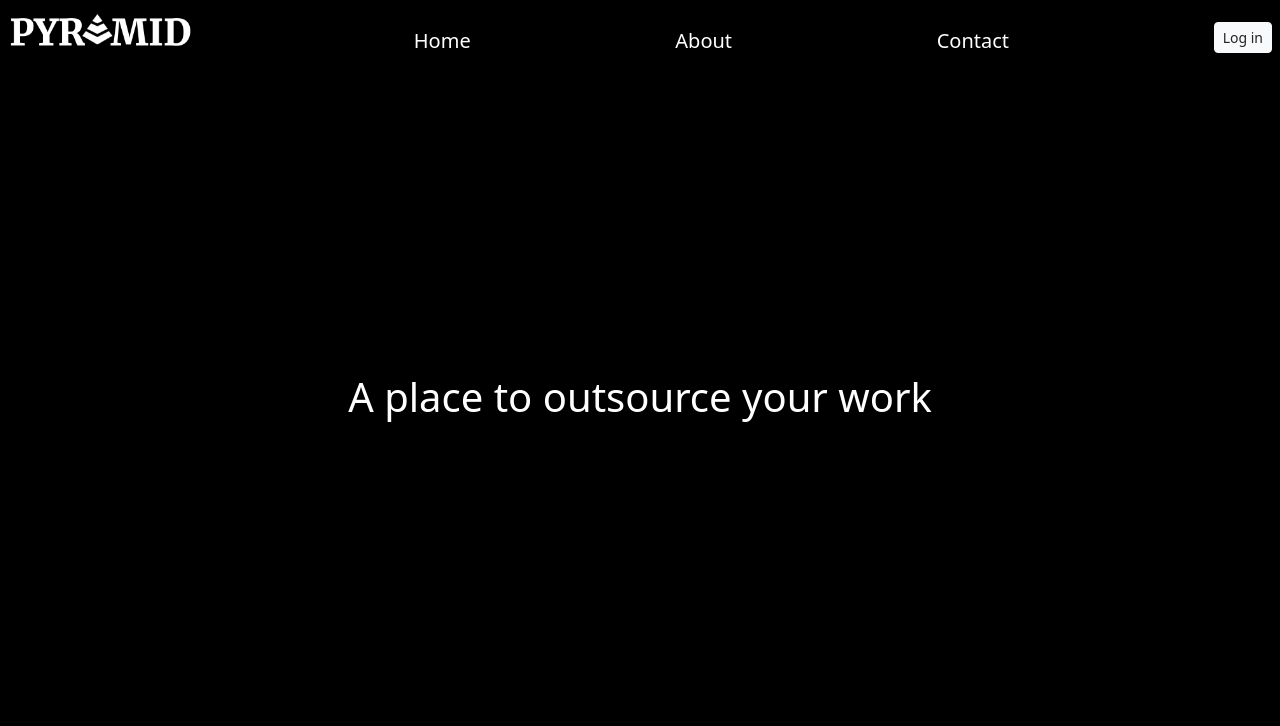
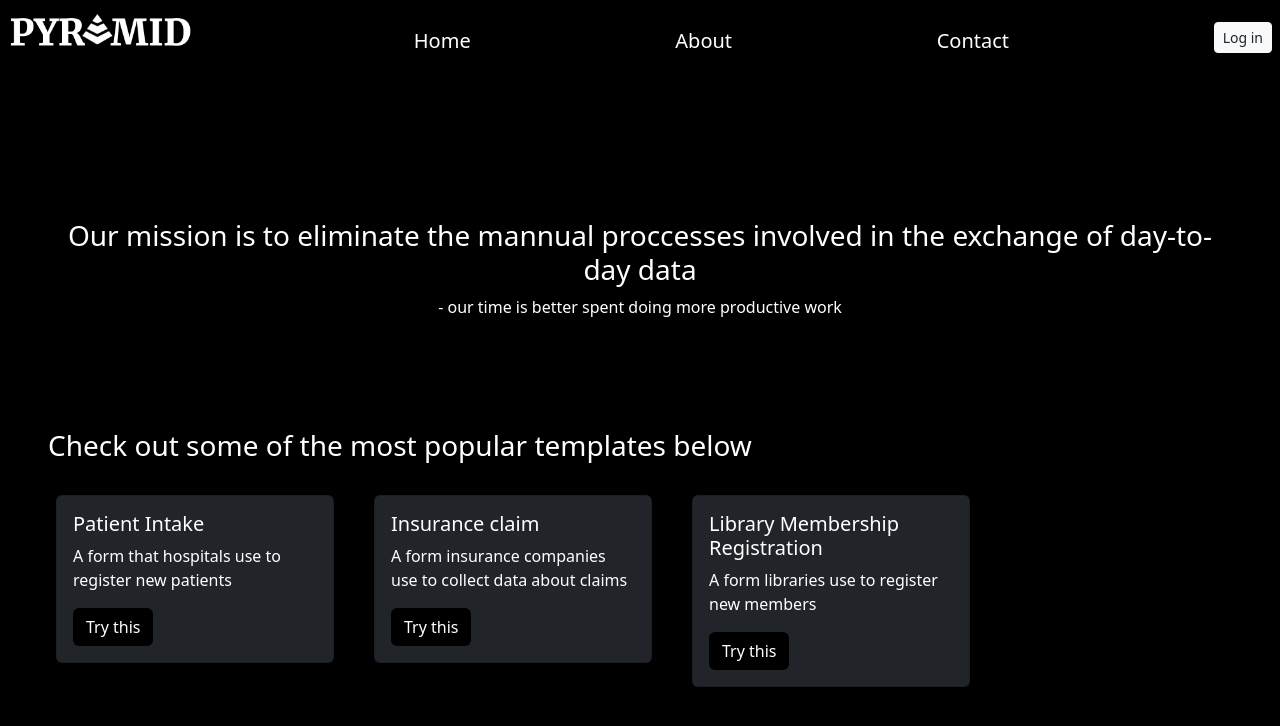
Before and after one commit to BigDaddyAlex/Pyramid-Client, a React (Create React App) app: page /home in a window 1280 px wide. Shown: the top 726 px of the page. Built offline with nearby package versions, Linux system fonts and the light colour scheme.

Commit message:
updating homepage

```diff
--- a/src/App.js
+++ b/src/App.js
@@ -14,6 +14,7 @@ import LoginPage from './components/LoginPage';
 import SignupPage from './components/SignupPage';
 import VerifySignup from './components/VerifySignup';
 import Search from './components/Search';
+import HomeCard from './components/HomeCard.tsx';
 
 
 let logoutTimer;
@@ -90,6 +91,8 @@ const App = () => {
     >
       <div className="App bg-black" style={{ height: 999 }}>
         <Navbar />
+        <div className='p-5'>
+
           <Routes>
             <Route path="" element={<PrivateRoute />}></Route>
             <Route path="home" element={<Home />} />
@@ -102,6 +105,9 @@ const App = () => {
             <Route path="search/*" element={<Search />} />
           </Routes>
         </div>
+
+
+      </div>
     </AuthContext.Provider>
   );
 };
--- a/src/components/Home.js
+++ b/src/components/Home.js
@@ -1,6 +1,7 @@
 import React, { useEffect, useContext } from 'react';
 import { useNavigate } from 'react-router-dom';
 import AuthContext from './AuthContext';
+import HomeCard from './HomeCard.tsx'
 
 function Home() {
 
@@ -14,15 +15,26 @@ function Home() {
   }, [cxt.isLoggedIn]);
 
   return (
-    <div className=" d-flex justify-content-center">
-      <div className=" d-flex align-items-center " style={{ height: "85vh" }}>
-        <span className="text-center">
-          <div class="row text-white">
-            <h1>A place to outsource your work</h1>
-          </div>
-        </span>
+    <div>
+      <div className=" d-flex justify-content-center">
+        <div className=" d-flex align-items-center " style={{ height: "40vh" }}>
+          <span className="text-center">
+            <div class="row text-white">
+              <h3 className='text-white'>Our mission is to eliminate the mannual proccesses involved in the exchange of day-to-day data</h3>
+              <div className='text-white'>- our time is better spent doing more productive work</div>
+            </div>
+          </span>
+        </div>
+      </div>
+      <div className='row'>
+        <h3 className='text-white'>Check out some of the most popular templates below</h3>
+        <HomeCard title='Patient Intake' description='A form that hospitals use to register new patients' />
+        <HomeCard title='Insurance claim' description='A form insurance companies use to collect data about claims' />
+        <HomeCard title='Library Membership Registration' description='A form libraries use to register new members' />
       </div>
     </div>
+
+
   );
 }
 
--- /dev/null
+++ b/src/components/HomeCard.tsx
@@ -0,0 +1,17 @@
+import React from 'react';
+
+const HomeCard = (props) => {
+  return (
+    <div className="col-sm-3 mx-2 my-4">
+      <div className="card bg-dark">
+        <div className="card-body">
+          <h5 className="card-title text-white">{props.title}</h5>
+          <p className="card-text text-white">{props.description}</p>
+          <a href="#" className="btn bg-black text-white">Try this</a>
+        </div>
+      </div>
+    </div>
+  );
+};
+
+export default HomeCard
```
Also changed, not shown: src/components/HCard.tsx (deleted, +0 -15 lines). Lines whose indentation alone changed are shown as unchanged.
